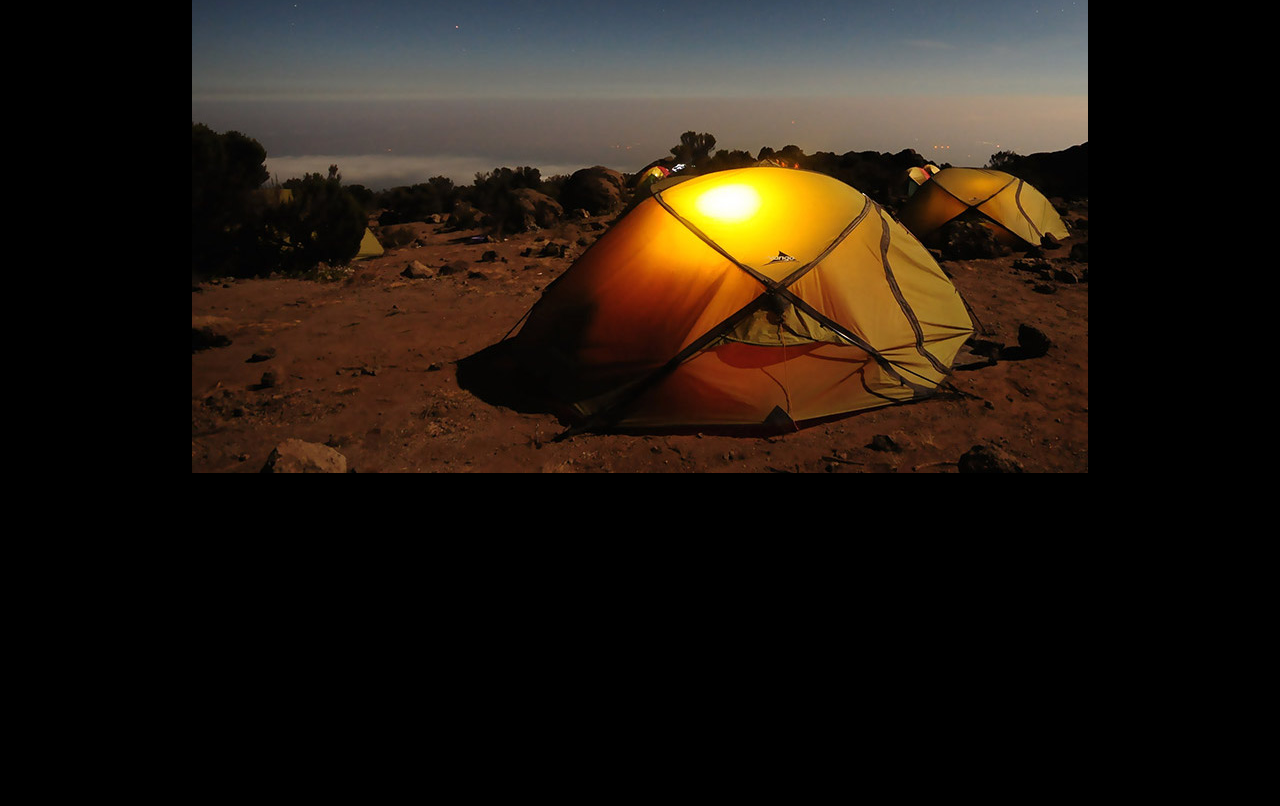
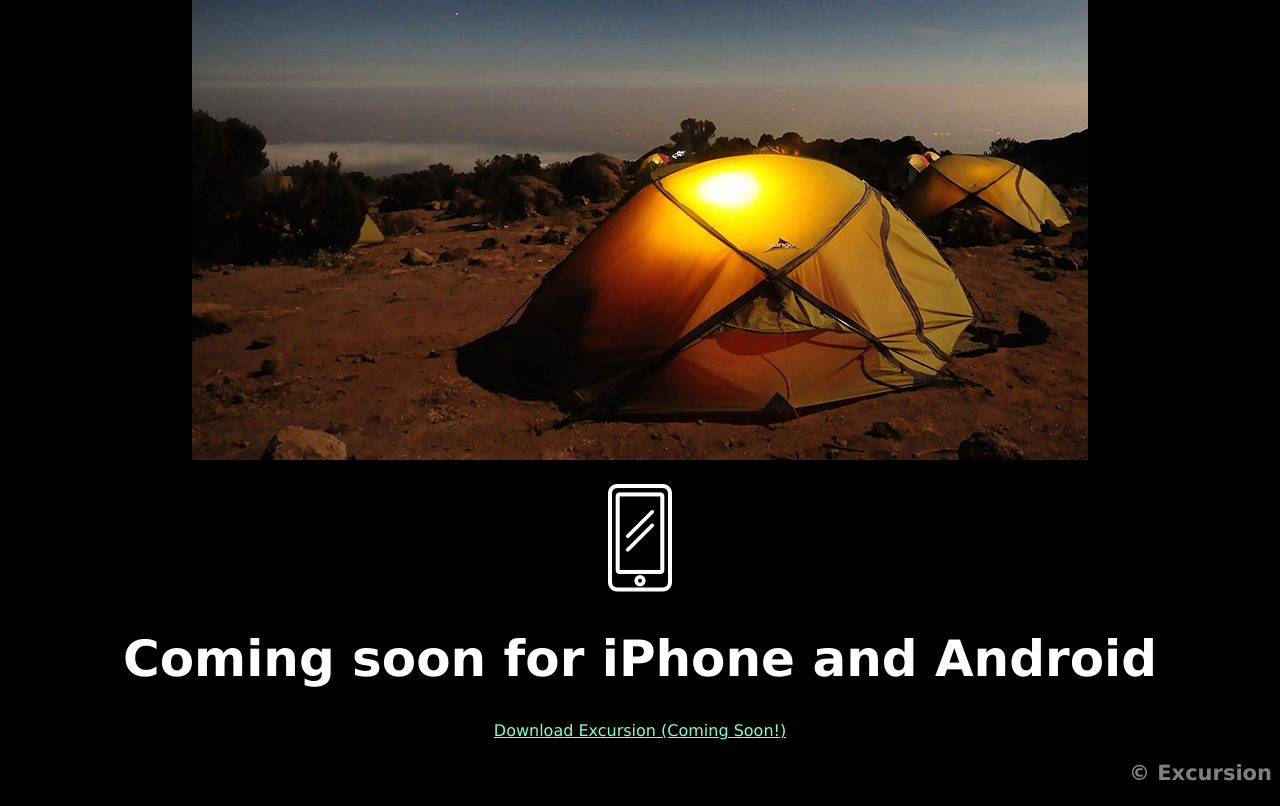
Before and after one commit to alysonalyson/excursion, a plain HTML site: page index.html in a window 1280 px wide. Shown: the part 573-1379 px from the top of the page. Before the commit the page ends 1063 px from the top, so only its background shows below. Drawn offline with Linux system fonts and the light colour scheme.

Commit message:
added footer and fixed minor body issues

```diff
--- a/index.html
+++ b/index.html
@@ -19,5 +19,13 @@
       <h3>Excursion remembers places you like, and recommends new points of interest around you.</h3>
       <img src="resources/images/camp.jpg" alt="A tent in a campsite at sunset">
     </div>
+    <div class="outbound">
+      <img src="resources/images/phone.png" alt="An icon of a mobile phone">
+      <h1>Coming soon for iPhone and Android</h1>
+      <a href="https://codecademy.com">Download Excursion (Coming Soon!)</a>
+    </div>
+    <footer>
+      <h3>&copy Excursion</h3>
+    </footer>
   </body>
 </html>
--- a/resources/css/style.css
+++ b/resources/css/style.css
@@ -2,7 +2,6 @@ body {
   font-family: Verdana, sans-serif;
   background-color: black;
   text-align: center;
-  padding: 5px;
 }
 
 h1 {
@@ -10,16 +9,25 @@ h1 {
   color: white;
 }
 
-header a {
+a {
   color: aquamarine;
   font-size: 16px;
 }
 
 .content h1 {
   font-size: 42px;
+  font-weight: 300;
 }
 
 h3 {
   color: grey;
   font-size: 21px;
 }
+
+.outbound {
+  padding-top: 20px;
+}
+
+footer {
+  text-align: right;
+}
```
